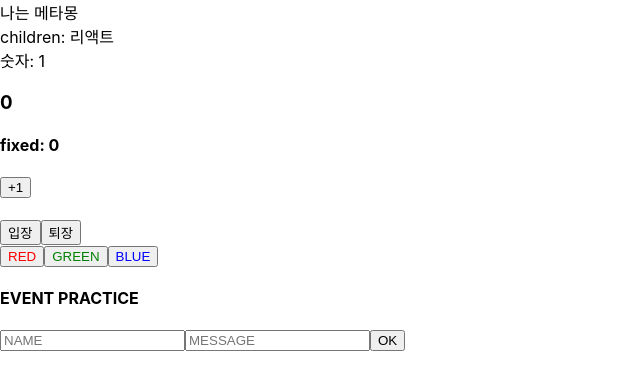
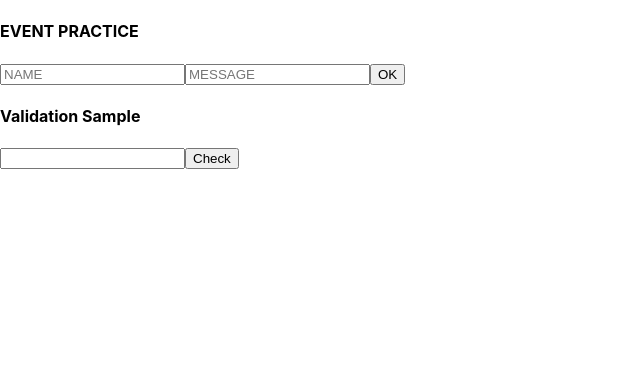
Before and after one commit to LydiaYoon/React-Todo, a React (Create React App) app: page / in a window 1280 px wide. Shown: the top 390 px of the page, without its empty margins (0-640 px from the left). Built offline with nearby package versions, Linux system fonts and the light colour scheme.

Commit message:
#5.1 예제 컴포넌트 생성

```diff
--- a/src/App.js
+++ b/src/App.js
@@ -1,37 +1,24 @@
 import React from "react";
 // import React, { Component } from "react";
-import MyComponent from "./MyComponent";
-import Counter from "./Counter";
-import Say from "./Say";
-import EventPractice3 from "./EventPractice3";
+
+// import MyComponent from "./practice/MyComponent";
+// import Counter from "./practice/Counter";
+// import Say from "./practice/Say";
+import EventPractice3 from "./practice/EventPractice3";
+import ValidationSample from "./practice/ValidationSample";
 
 const App = () => {
   return (
     <>
-      <MyComponent name="메타몽" favoriteNumber={1}>
+      {/* <MyComponent name="메타몽" favoriteNumber={1}>
         리액트
-      </MyComponent>
-      <Counter />
-      <Say />
+      </MyComponent> */}
+      {/* <Counter /> */}
+      {/* <Say /> */}
       <EventPractice3 />
+      <ValidationSample />
     </>
   );
 };
 
-/*
-// 함수형 컴포넌트
-function App() {
-  const name = "react";
-  return <div className="react">{name === "react" && <h1>react</h1>}</div>;
-}
-
-// 클래스형 컴포넌트
-class App extends Component {
-  render() {
-    const name = "react";
-    return <div className="react">{name}</div>;
-  }
-}
-*/
-
 export default App;
--- /dev/null
+++ b/src/practice/ValidationSample.css
@@ -0,0 +1,7 @@
+.success {
+  background-color: lightgreen;
+}
+
+.failure {
+  background-color: lightcoral;
+}
--- /dev/null
+++ b/src/practice/ValidationSample.js
@@ -0,0 +1,46 @@
+import React, { Component } from "react";
+import "./ValidationSample.css";
+
+class ValidationSample extends Component {
+  state = {
+    password: "",
+    clickec: false,
+    validated: false
+  };
+
+  handleChange = e => {
+    this.setState({
+      password: e.target.value
+    });
+  };
+
+  handleButtonClick = () => {
+    this.setState({
+      clicked: true,
+      validated: this.state.password === "0000"
+    });
+  };
+
+  render() {
+    return (
+      <div>
+        <h4>Validation Sample</h4>
+        <input
+          type="password"
+          value={this.state.password}
+          onChange={this.handleChange}
+          className={
+            this.state.clicked
+              ? ( this.state.validated
+                ? "success"
+                : "failure" )
+              : ""
+          }
+        />
+        <button onClick={this.handleButtonClick}>Check</button>
+      </div>
+    );
+  }
+}
+
+export default ValidationSample;
```
Also changed, not shown: src/practice/Counter.js (renamed from src/Counter.js), src/practice/EventPractice.js (renamed from src/EventPractice.js), src/practice/EventPractice2.js (renamed from src/EventPractice2.js), src/practice/EventPractice3.js (renamed from src/EventPractice3.js), src/practice/MyComponent.js (renamed from src/MyComponent.js), src/practice/Say.js (renamed from src/Say.js), 1 other file (tests, documents, lock files or other folders).
